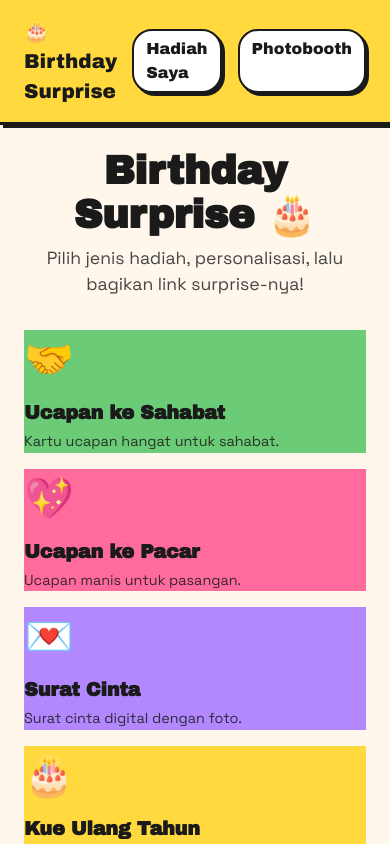
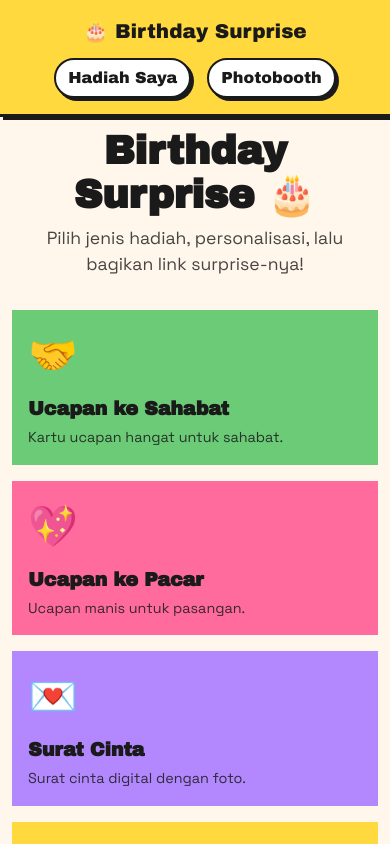
Before and after one commit to faizinurzaki12/form-gift, a Vue app: page / in a window 390 px wide. Shown: the top 844 px of the page. Built offline with nearby package versions, Linux system fonts and the light colour scheme.

Commit message:
Feat: responsivitas mobile dan penyesuaian form

```diff
--- a/src/styles/brutalism.css
+++ b/src/styles/brutalism.css
@@ -102,4 +102,62 @@
 
 @media (max-width: 720px) {
   .grid-2, .grid-3 { grid-template-columns: 1fr; }
+
+  /* Responsif mobile: padding & tipografi lebih kecil */
+  .page-container {
+    padding: var(--space-4);
+  }
+
+  .app-header {
+    flex-direction: column;
+    gap: var(--space-3);
+    text-align: center;
+  }
+
+  .app-nav {
+    justify-content: center;
+    flex-wrap: wrap;
+  }
+
+  h1 { font-size: 1.8rem; }
+  h2 { font-size: 1.4rem; }
+
+  .brutal-card, .squircle-card {
+    padding: var(--space-4);
+  }
+
+  .brutal-btn {
+    width: 100%;
+  }
+
+  .share-link {
+    flex-direction: column;
+  }
+
+  .share-link__input {
+    width: 100%;
+  }
+
+  .camera-video {
+    max-width: 100%;
+  }
+
+  .strip {
+    max-width: 100%;
+  }
+
+  .editor__actions {
+    flex-direction: column;
+  }
+
+  .balloon {
+    width: 36px;
+    height: 44px;
+  }
 }
+
+/* Layar sangat kecil */
+@media (max-width: 420px) {
+  .page-container { padding: var(--space-3); }
+  .home-hero h1 { font-size: 1.5rem; }
+}
```
Also changed, not shown: 2 other files (tests, documents, lock files or other folders).
